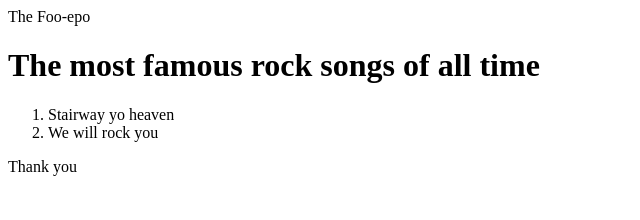
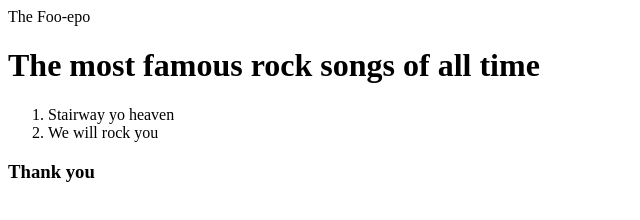
Before and after one commit to himanshu143nith/Foo-epo, a plain HTML site: page index.html in a window 1280 px wide. Shown: the full height of the page, 0-640 px from the left. Drawn offline with Linux system fonts and the light colour scheme.

Commit message:
edited index.html

```diff
--- a/index.html
+++ b/index.html
@@ -4,11 +4,13 @@
 The Foo-epo
 </head>
 <title> Welcome </title>
-
+<body>
 <h1> The most famous rock songs of all time </h1>
 <ol>
 	<li>Stairway yo heaven </li>
 	<li>We will rock you</li>
 </ol>
 
-<p>Thank you </p>
+<h3>Thank you </h3>
+</body>
+</html>
```
